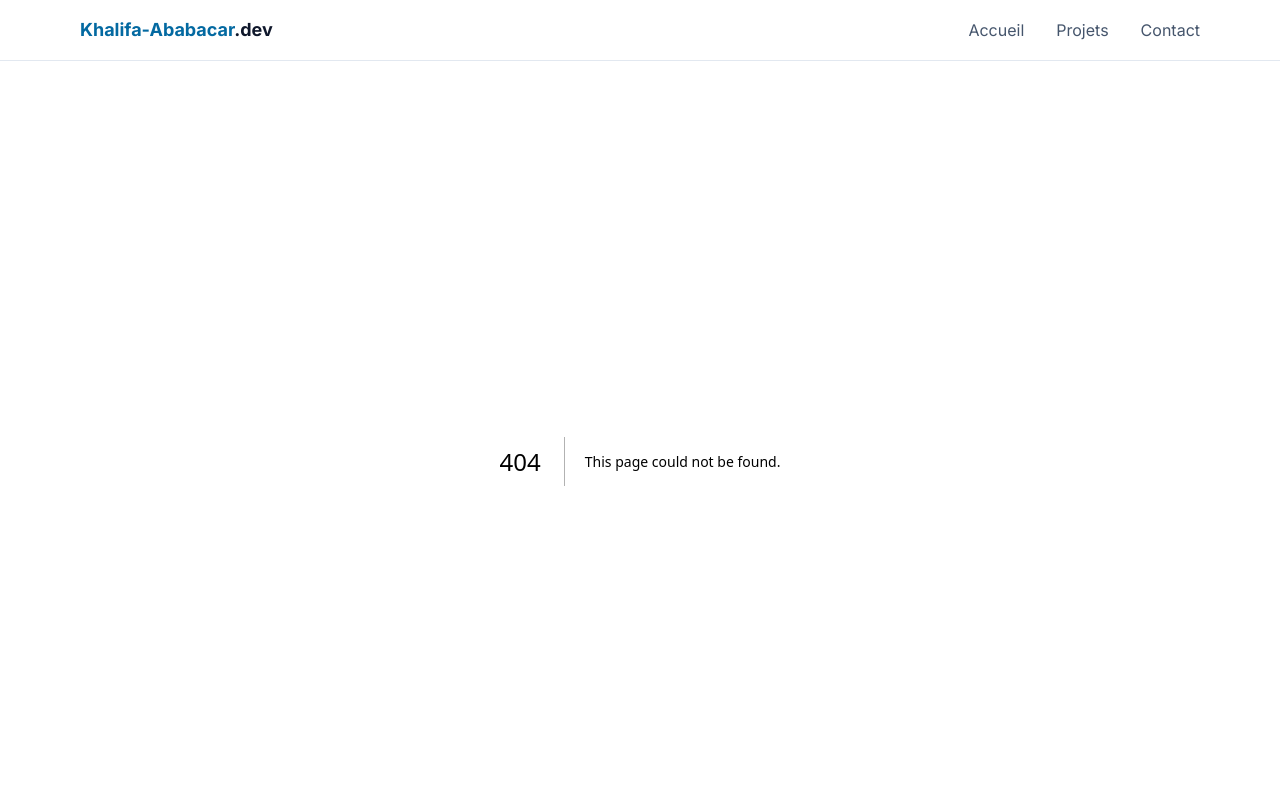
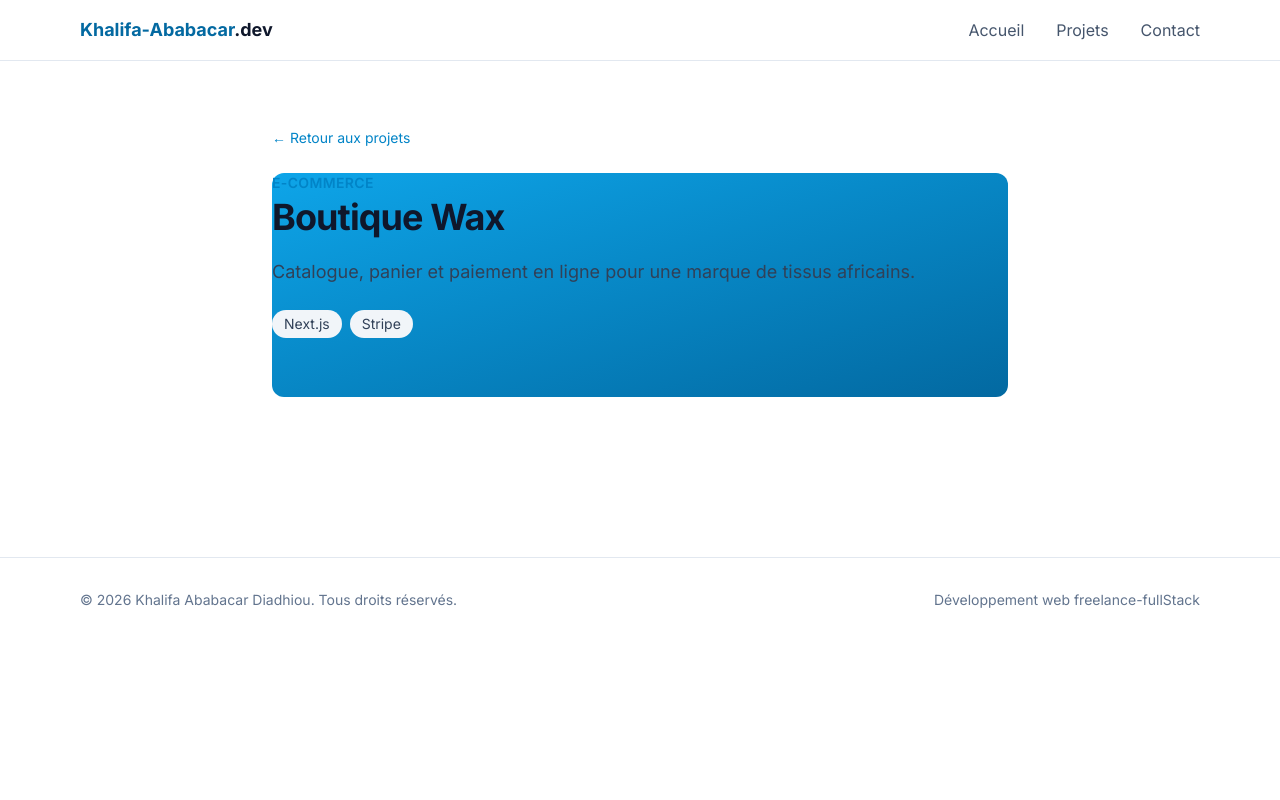
Before and after one commit to ababacardevtest/portfolio, a Next.js app in the folder portfolio/: page /projets/boutique-wax in a window 1280 px wide. Before the commit this address had no page. Shown: the top 800 px of the page. Built offline with nearby package versions, Linux system fonts and the light colour scheme.

Commit message:
feat: project detail page and 404

```diff
--- /dev/null
+++ b/portfolio/app/not-found.tsx
@@ -0,0 +1,11 @@
+import Link from "next/link";
+
+export default function NotFound() {
+    return (
+        <section className="mx-auto max-w-xl px-4 py-32 text-center">
+            <h1 className="text-5xl font-bold">404</h1>
+            <p className="mt-4 text-slate-600">Cette page n'existe pas.</p>
+            <Link href="/" className="mt-6 inline-block text-brand-600 hover:underline">Retour à l'accueil</Link>
+        </section>
+    );
+}
--- /dev/null
+++ b/portfolio/app/projets/[slug]/page.tsx
@@ -0,0 +1,40 @@
+import type { Metadata } from "next";
+import Link from "next/link";
+import { notFound } from "next/navigation";
+import { projets } from "../../data/project";
+
+type Props = { params: Promise<{ slug: string }> };
+
+export function generateStaticParams() {
+    return projets.map((p) => ({ slug: p.slug }));
+}
+
+export async function generateMetadata({ params }: Props): Promise<Metadata>
+{
+    const { slug } = await params;
+    const projet = projets.find((p) => p.slug === slug);
+    return projet ? { title: projet.titre, description: projet.resume } : {};
+}
+
+export default async function PageProjet({ params }: Props) {
+    const { slug } = await params;
+    const projet = projets.find((p) => p.slug === slug);
+    if (!projet) notFound();
+    return (
+        <article className="mx-auto max-w-3xl px-4 py-16">
+        <Link href="/projets" className="text-sm text-brand-600 hover:underline">← Retour aux projets</Link>
+            <div className="mt-6 h-56 rounded-xl bg-linear-to-br from-brand-500 to-brand-700">
+                <span className="mt-6 block text-sm font-semibold uppercase tracking-wide text-brand-600">{projet.categorie}</span>
+                <h1 className="mt-1 text-4xl font-bold tracking-tight">{projet.titre}</h1>
+                <p className="mt-5 text-lg leading-relaxed text-slate-700">
+                    {projet.description}
+                </p>
+                <ul className="mt-6 flex flex-wrap gap-2">
+                        {projet.technos.map((t) => (
+                    <li key={t} className="rounded-full bg-slate-100 px-3 py-1 text-sm text-slate-700">{t}</li>
+                    ))}
+                </ul>
+            </div>
+        </article>
+    );
+}
```
